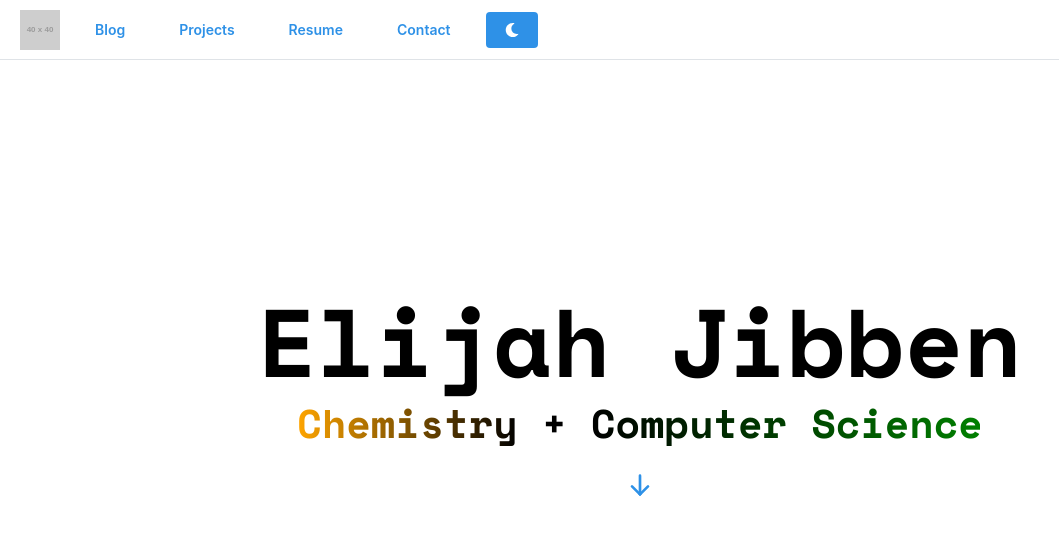
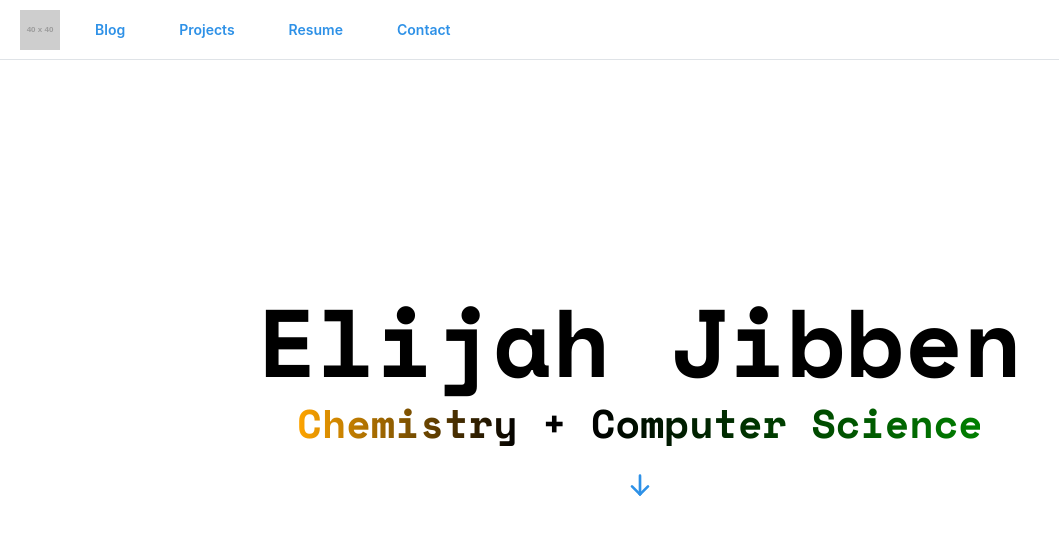
Before and after one commit to elijahjibben/elijahjibben.com-website, a Next.js app: page / in a window 1280 px wide. Shown: the top 534 px of the page, without its empty margins (0-1059 px from the left). Built offline with nearby package versions, Linux system fonts and the light colour scheme.

Commit message:
Delete theme button :(

```diff
--- a/app/page.tsx
+++ b/app/page.tsx
@@ -15,31 +15,17 @@
 } from '@mantine/core';
 import { IconArrowDown } from '@tabler/icons-react';
 import {FaSun, FaMoon} from 'react-icons/fa'
-import { Space_Mono, Anonymous_Pro } from 'next/font/google';
+import { Space_Mono } from 'next/font/google';
 
 const spaceMono = Space_Mono({
   weight: '700',
   subsets: ['latin'],
-  display: 'swap',
 });
-
-const anonymousPro = Anonymous_Pro({
-  weight: '400',
-  style: 'normal',
-  subsets: ['latin']
-});
-
 
 export default function HomePage() {
   // State variables for visibility of navbar and arrow
   const [showNavbar, setShowNavbar] = useState(false);
   const [showArrow, setShowArrow] = useState(false);
-  const {setColorScheme} = useMantineColorScheme();
-  const computedColorScheme = useComputedColorScheme('light');
-
-  const toggleColorScheme = () => {
-    setColorScheme(computedColorScheme === "dark" ? 'light' : 'dark')
-  }
 
   const secondPageRef = useRef<HTMLDivElement>(null);
 
@@ -105,9 +91,6 @@
                   <Button variant="subtle">Projects</Button>
                   <Button variant="subtle">Resume</Button>
                   <Button variant="subtle">Contact</Button>
-                  <Button size='sm' variant='link' onClick={toggleColorScheme}>
-                    {computedColorScheme === "dark" ? <FaSun /> : <FaMoon />}
-                  </Button>
                 </Group>
               </Group>
             </AppShell.Header>
```
